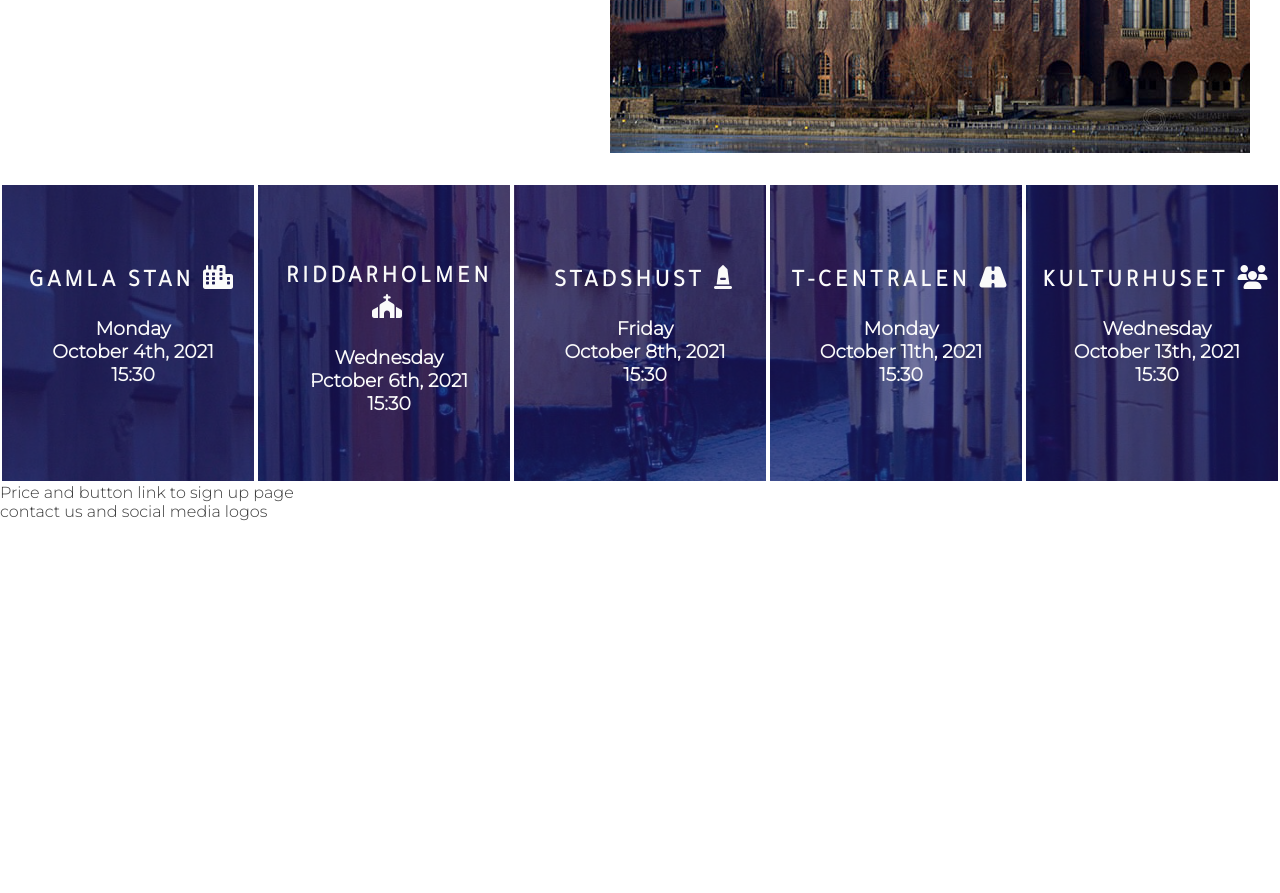
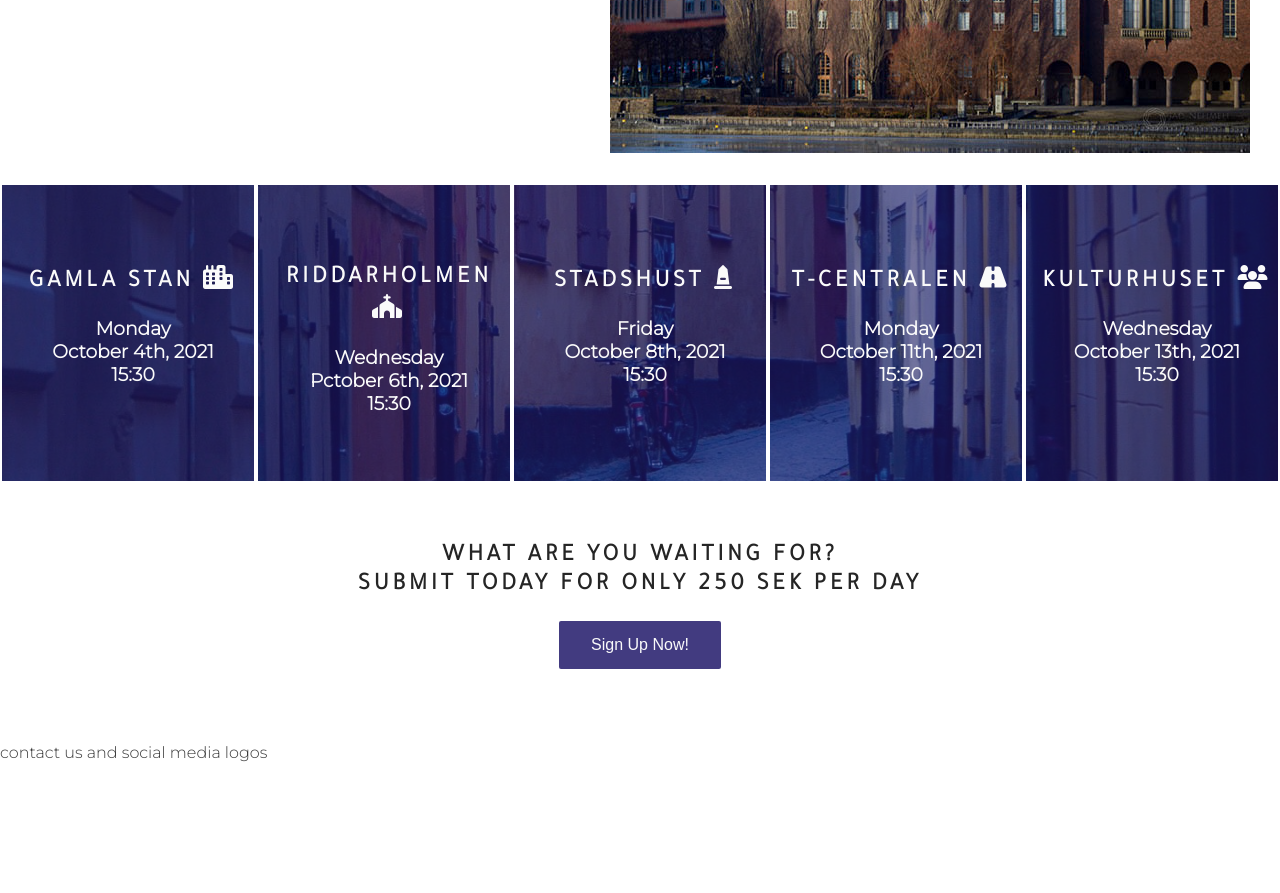
Before and after one commit to jnehmeh87/project_one, a plain HTML site: page index.html in a window 1280 px wide. Shown: the part 1152-2045 px from the top of the page. Before the commit the page ends 1804 px from the top, so only its background shows below. Drawn offline with Linux system fonts and the light colour scheme.

Commit message:
Add sign up link section and add style in css

```diff
--- a/assets/css/style.css
+++ b/assets/css/style.css
@@ -206,6 +206,31 @@ h1, h2 {
     padding-top: 50px;
 }
 
+/* last section sign up link button */
+
+#signup-link {
+    width: 100%;
+    height: 200px;
+    text-align: center;
+    margin-top: 60px;
+}
+
+.signup-link {
+    margin-top:20px;
+    border-radius:2px;
+    padding:15px 32px 15px 32px;
+    text-align:center;
+    font-size:100%;
+    background-color:rgba(34, 26, 107, 0.856);
+    color:#fafafa;
+
+}
+
+.signup-link:hover {
+    background-color:rgba(153, 144, 235, 0.7);
+    color:rgba(34, 26, 107, 0.856);
+}
+
 footer {
     height: 150px;
 }
--- a/index.html
+++ b/index.html
@@ -62,9 +62,6 @@
                 <li>Learn how to sell your pictures</li>
             </ul>
         </div>
-        <div>
-            Photo
-        </div>
     </section>
 
     <section id="times">
@@ -105,8 +102,12 @@
         </div>
     </section>
 
-    <section>
-        Price and button link to sign up page
+    <section id="signup-link">
+        <h1>What are you waiting for?</h1>
+        <h2>Submit today for only 250 SEK Per day</h2>
+        <form action="./signup.html">
+            <button type="submit" class="signup-link">Sign Up Now!</button>
+         </form>
     </section>
 
     <footer>
```
